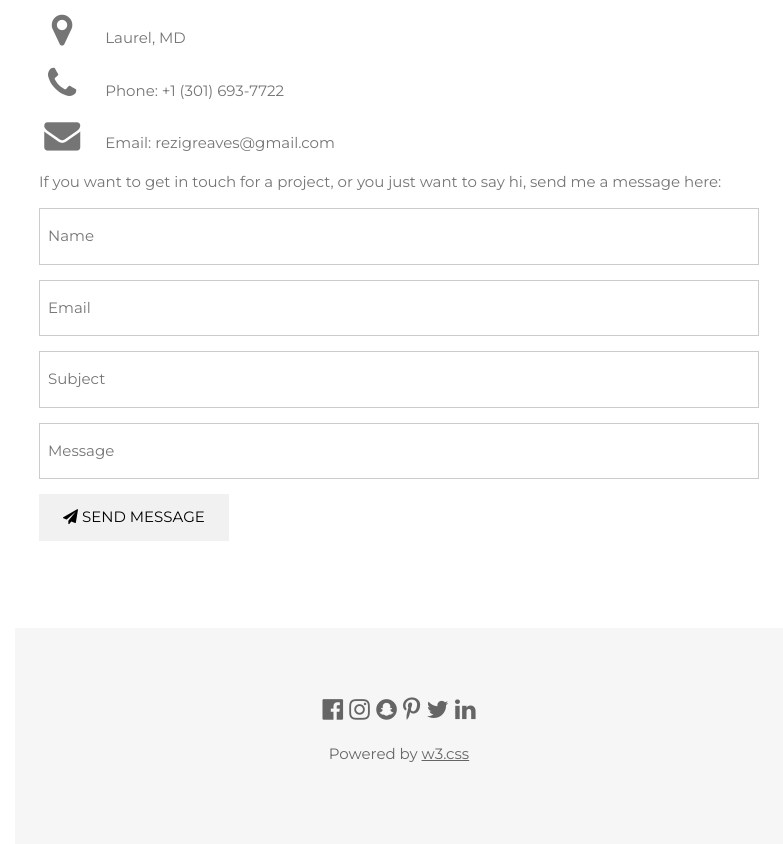
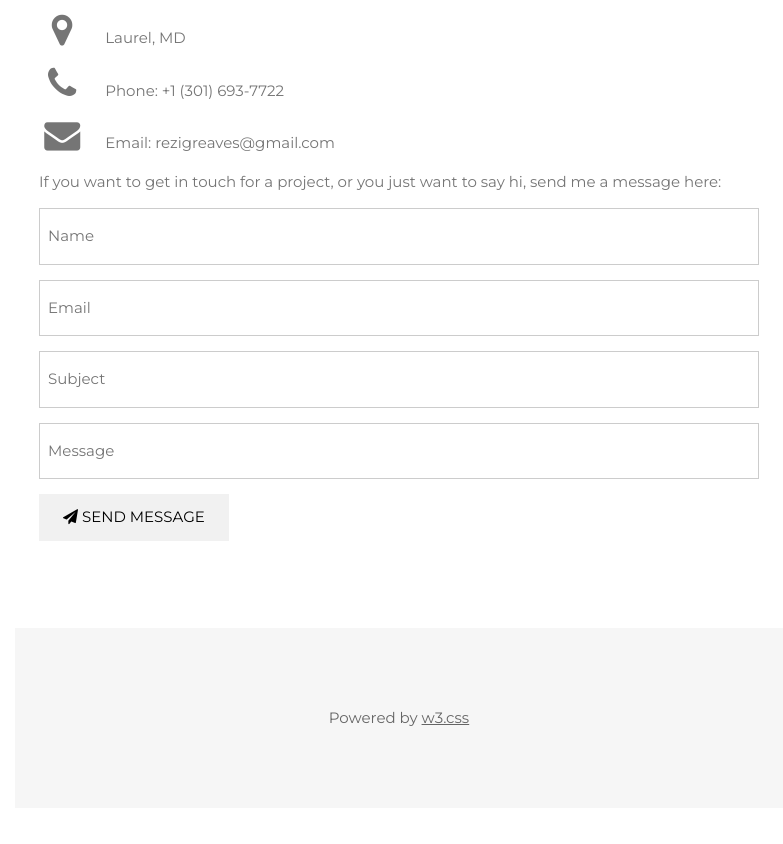
Before and after one commit to rezigreaves/lunarez.github.io, a plain HTML site: page index.html in a window 1280 px wide. Shown: the part 4031-4875 px from the top of the page, without its empty margins (497-1280 px from the left). After the commit the page ends 4839 px from the top, so only its background shows below. Drawn offline with nearby package versions, Linux system fonts and the light colour scheme.

Commit message:
Update index.html

```diff
--- a/index.html
+++ b/index.html
@@ -145,12 +145,6 @@ body, h1,h2,h3,h4,h5,h6 {font-family: "Montserrat", sans-serif}
 
   <!-- Footer -->
   <footer class="w3-container w3-padding-64 w3-light-grey w3-center w3-opacity w3-xlarge" style="margin:-24px">
-    <i class="fa fa-facebook-official w3-hover-opacity"></i>
-    <i class="fa fa-instagram w3-hover-opacity"></i>
-    <i class="fa fa-snapchat w3-hover-opacity"></i>
-    <i class="fa fa-pinterest-p w3-hover-opacity"></i>
-    <i class="fa fa-twitter w3-hover-opacity"></i>
-    <i class="fa fa-linkedin w3-hover-opacity"></i>
     <p class="w3-medium">Powered by <a href="https://www.w3schools.com/w3css/default.asp" target="_blank" class="w3-hover-text-green">w3.css</a></p>
   <!-- End footer -->
   </footer>
```
